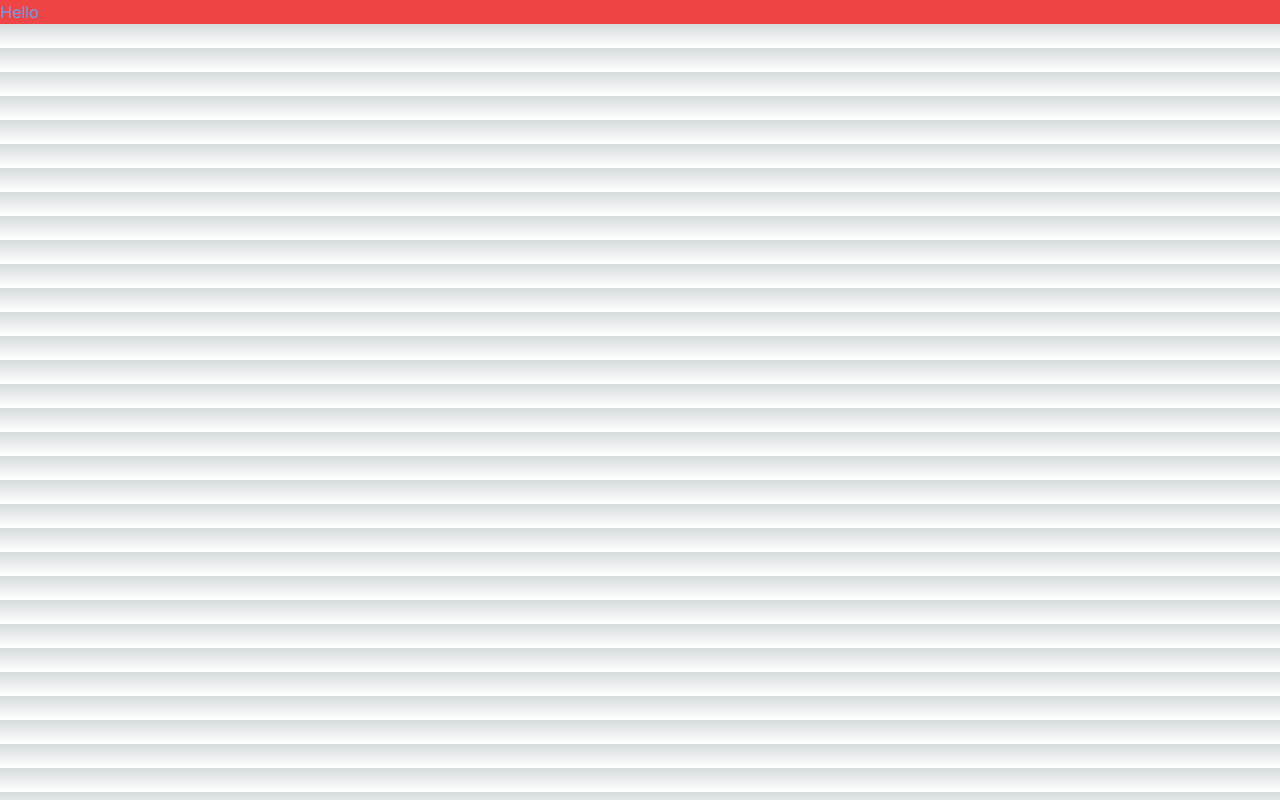
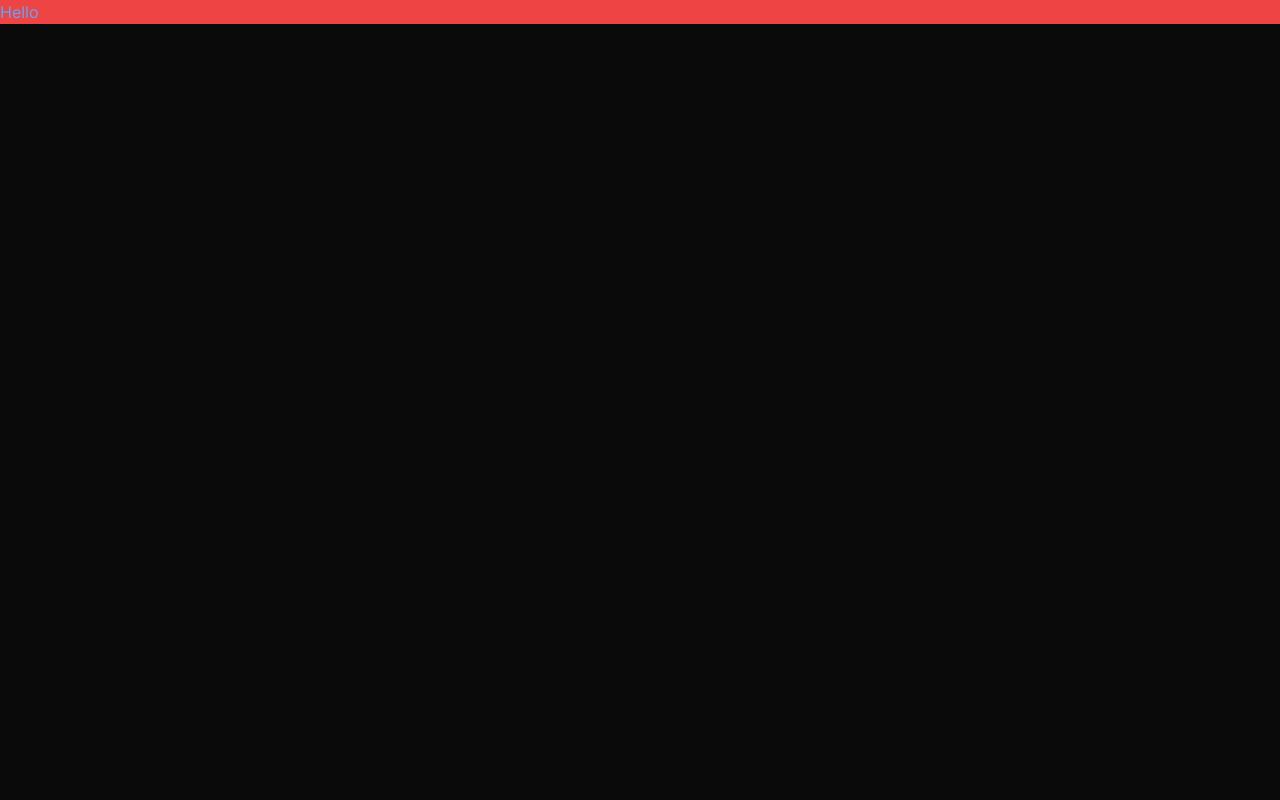
Before and after one commit to KaianDev/fsw-store, a Next.js app: page / in a window 1280 px wide. Built offline with nearby package versions, Linux system fonts and the light colour scheme.

Commit message:
chore: add shadcn setup

```diff
--- a/src/app/globals.css
+++ b/src/app/globals.css
@@ -2,26 +2,48 @@
 @tailwind components;
 @tailwind utilities;
 
-:root {
-  --foreground-rgb: 0, 0, 0;
-  --background-start-rgb: 214, 219, 220;
-  --background-end-rgb: 255, 255, 255;
-}
+@layer base {
+  :root {
+    --background: 0 0% 4%;
+    --foreground: 0 0% 100%;
 
-@media (prefers-color-scheme: dark) {
-  :root {
-    --foreground-rgb: 255, 255, 255;
-    --background-start-rgb: 0, 0, 0;
-    --background-end-rgb: 0, 0, 0;
+    --card: 0 0% 4%;
+    --card-foreground: 0 0% 100%;
+
+    --popover: 0 0% 4%;
+    --popover-foreground: 0 0% 100%;
+
+    --primary: 252 59% 48%;
+    --primary-foreground: 0 0% 100%;
+
+    --secondary: 0 0% 9%;
+    --secondary-foreground: 0 0% 100%;
+
+    --muted: 0 0% 9%;
+    --muted-foreground: 215 20.2% 65.1%;
+
+    --accent: 0 0% 9%;
+    --accent-foreground: 0 0% 100%;
+
+    --destructive: 0 62.8% 30.6%;
+    --destructive-foreground: 0 0% 100%;
+
+    --border: 0 0% 9%;
+    --input: 0 0% 9%;
+    --ring: 212.7 26.8% 83.9%;
+
+    --radius: 0.5rem;
   }
 }
 
-body {
-  color: rgb(var(--foreground-rgb));
-  background: linear-gradient(
-      to bottom,
-      transparent,
-      rgb(var(--background-end-rgb))
-    )
-    rgb(var(--background-start-rgb));
+@layer base {
+  * {
+    @apply border-border;
+  }
+  body {
+    @apply h-full bg-background text-foreground;
+  }
+  html {
+    @apply h-full;
+  }
 }
--- a/src/app/page.tsx
+++ b/src/app/page.tsx
@@ -1,3 +1,5 @@
+// 1:10:59
+
 import Image from "next/image";
 
 export default function Home() {
--- /dev/null
+++ b/src/lib/utils.ts
@@ -0,0 +1,6 @@
+import { type ClassValue, clsx } from "clsx"
+import { twMerge } from "tailwind-merge"
+
+export function cn(...inputs: ClassValue[]) {
+  return twMerge(clsx(inputs))
+}
--- a/tailwind.config.ts
+++ b/tailwind.config.ts
@@ -1,20 +1,76 @@
-import type { Config } from 'tailwindcss'
-
-const config: Config = {
+/** @type {import('tailwindcss').Config} */
+module.exports = {
+  darkMode: ["class"],
   content: [
-    './src/pages/**/*.{js,ts,jsx,tsx,mdx}',
-    './src/components/**/*.{js,ts,jsx,tsx,mdx}',
-    './src/app/**/*.{js,ts,jsx,tsx,mdx}',
-  ],
+    './pages/**/*.{ts,tsx}',
+    './components/**/*.{ts,tsx}',
+    './app/**/*.{ts,tsx}',
+    './src/**/*.{ts,tsx}',
+	],
   theme: {
+    container: {
+      center: true,
+      padding: "2rem",
+      screens: {
+        "2xl": "1400px",
+      },
+    },
     extend: {
-      backgroundImage: {
-        'gradient-radial': 'radial-gradient(var(--tw-gradient-stops))',
-        'gradient-conic':
-          'conic-gradient(from 180deg at 50% 50%, var(--tw-gradient-stops))',
+      colors: {
+        border: "hsl(var(--border))",
+        input: "hsl(var(--input))",
+        ring: "hsl(var(--ring))",
+        background: "hsl(var(--background))",
+        foreground: "hsl(var(--foreground))",
+        primary: {
+          DEFAULT: "hsl(var(--primary))",
+          foreground: "hsl(var(--primary-foreground))",
+        },
+        secondary: {
+          DEFAULT: "hsl(var(--secondary))",
+          foreground: "hsl(var(--secondary-foreground))",
+        },
+        destructive: {
+          DEFAULT: "hsl(var(--destructive))",
+          foreground: "hsl(var(--destructive-foreground))",
+        },
+        muted: {
+          DEFAULT: "hsl(var(--muted))",
+          foreground: "hsl(var(--muted-foreground))",
+        },
+        accent: {
+          DEFAULT: "hsl(var(--accent))",
+          foreground: "hsl(var(--accent-foreground))",
+        },
+        popover: {
+          DEFAULT: "hsl(var(--popover))",
+          foreground: "hsl(var(--popover-foreground))",
+        },
+        card: {
+          DEFAULT: "hsl(var(--card))",
+          foreground: "hsl(var(--card-foreground))",
+        },
+      },
+      borderRadius: {
+        lg: "var(--radius)",
+        md: "calc(var(--radius) - 2px)",
+        sm: "calc(var(--radius) - 4px)",
+      },
+      keyframes: {
+        "accordion-down": {
+          from: { height: 0 },
+          to: { height: "var(--radix-accordion-content-height)" },
+        },
+        "accordion-up": {
+          from: { height: "var(--radix-accordion-content-height)" },
+          to: { height: 0 },
+        },
+      },
+      animation: {
+        "accordion-down": "accordion-down 0.2s ease-out",
+        "accordion-up": "accordion-up 0.2s ease-out",
       },
     },
   },
-  plugins: [],
+  plugins: [require("tailwindcss-animate")],
 }
-export default config
```
Also changed, not shown: package.json (+6 -1 lines), components.json (added), 1 other file (tests, documents, lock files or other folders).
